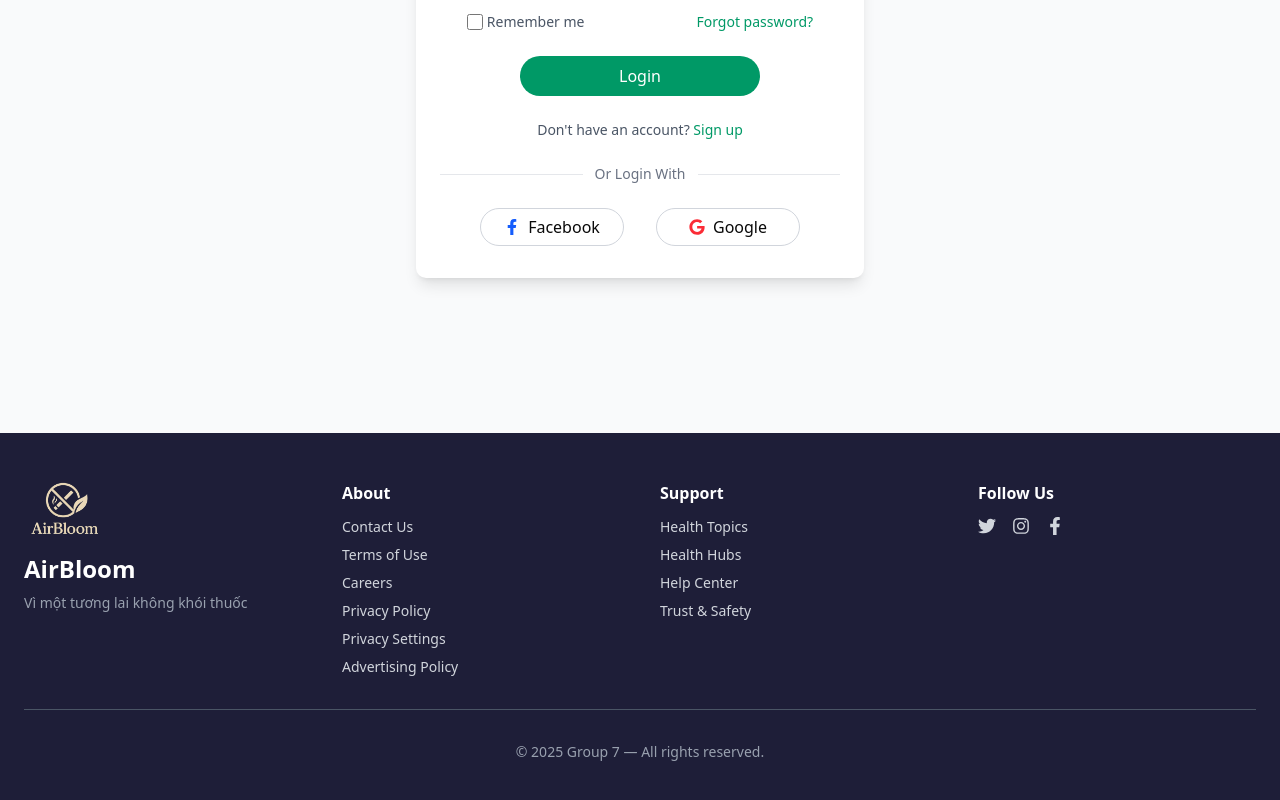
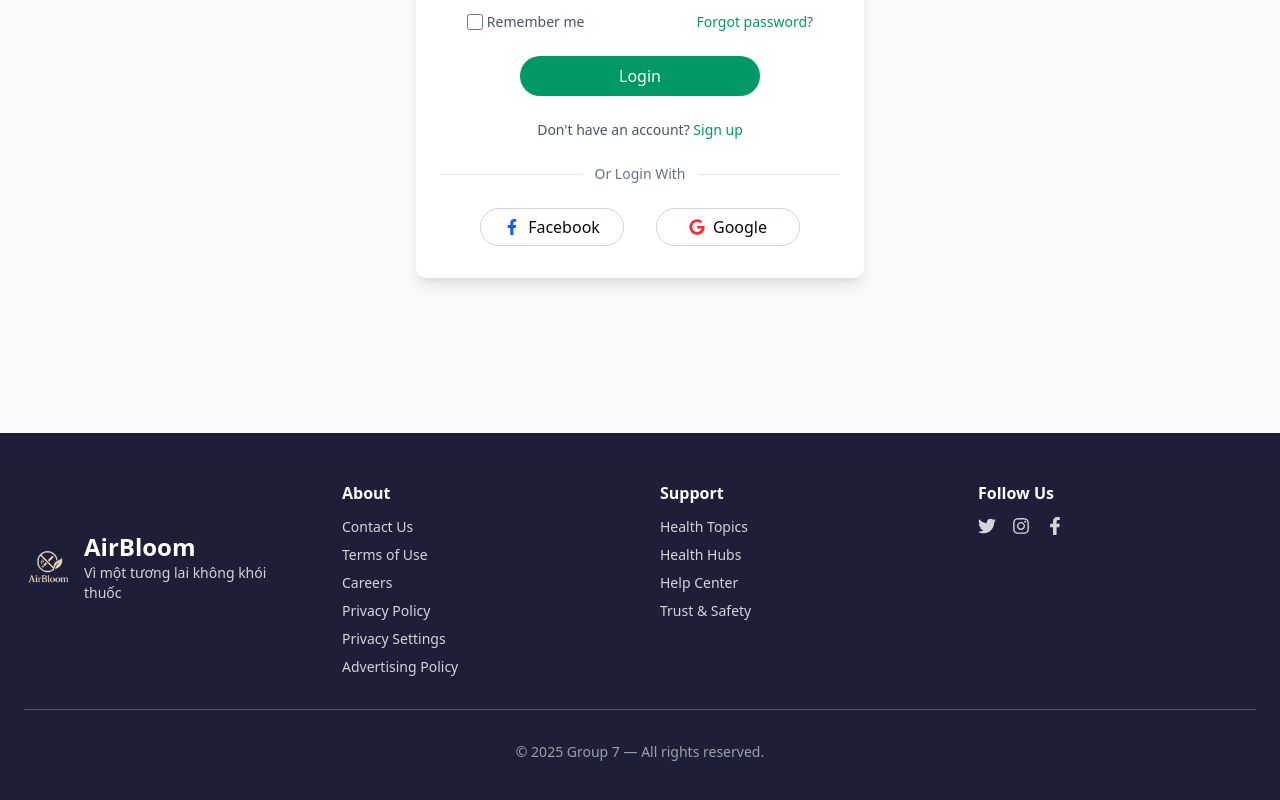
Before and after one commit to swp391-group7/smoking-cessation-support-platform-frontend, a React (Vite) app: page /login in a window 1280 px wide. Shown: the part 431-1231 px from the top of the page. Built offline with nearby package versions, Linux system fonts and the light colour scheme; no server answers.

Commit message:
update5 Update UI for HeroSection and Footer

```diff
--- a/src/components/HeroSection.tsx
+++ b/src/components/HeroSection.tsx
@@ -2,13 +2,17 @@
 import React from 'react';
 import { motion, useScroll, useTransform } from 'framer-motion';
 import { Activity } from 'lucide-react';
+import LogoIMG from '../assets/logo.png'; // Adjust the path to your logo image
 
 // Mock logo component
 const Logo = () => (
-  <div className="w-10 h-10 bg-gradient-to-br from-emerald-400 to-green-600 rounded-xl flex items-center justify-center">
-    <div className="text-white font-bold text-lg">🌱</div>
+  <div className="w-10 h-10 bg-white rounded-full flex items-center justify-center">
+    <span className="flex items-center">
+  <img src={LogoIMG} alt="AirBloom Logo" className="w-6 h-6" />
+</span>
   </div>
 );
+
 
 const HeroSection = () => {
   const { scrollYProgress } = useScroll();
--- a/src/components/footer.tsx
+++ b/src/components/footer.tsx
@@ -13,11 +13,13 @@ export const Footer = () => {
       <div className="max-w-7xl mx-auto grid grid-cols-1 sm:grid-cols-2 md:grid-cols-4 gap-10">
 
         {/* Logo Section */}
-        <div className="flex flex-col items-start">
-          <img src={Logo} alt="AirBloom Logo" className="w-20 mb-4" />
-          <span className="text-2xl font-bold text-white">AirBloom</span>
-          <p className="text-sm text-gray-400 mt-2">Vì một tương lai không khói thuốc</p>
-        </div>
+<div className="flex items-center space-x-3 mb-6">
+  <img src={Logo} alt="AirBloom Logo" className="w-12 h-12 rounded-xl object-contain" />
+  <div>
+    <span className="text-2xl font-bold text-white">AirBloom</span>
+    <p className="text-sm text-gray-300">Vì một tương lai không khói thuốc</p>
+  </div>
+</div>
 
         {/* About Section */}
         <div>
```
